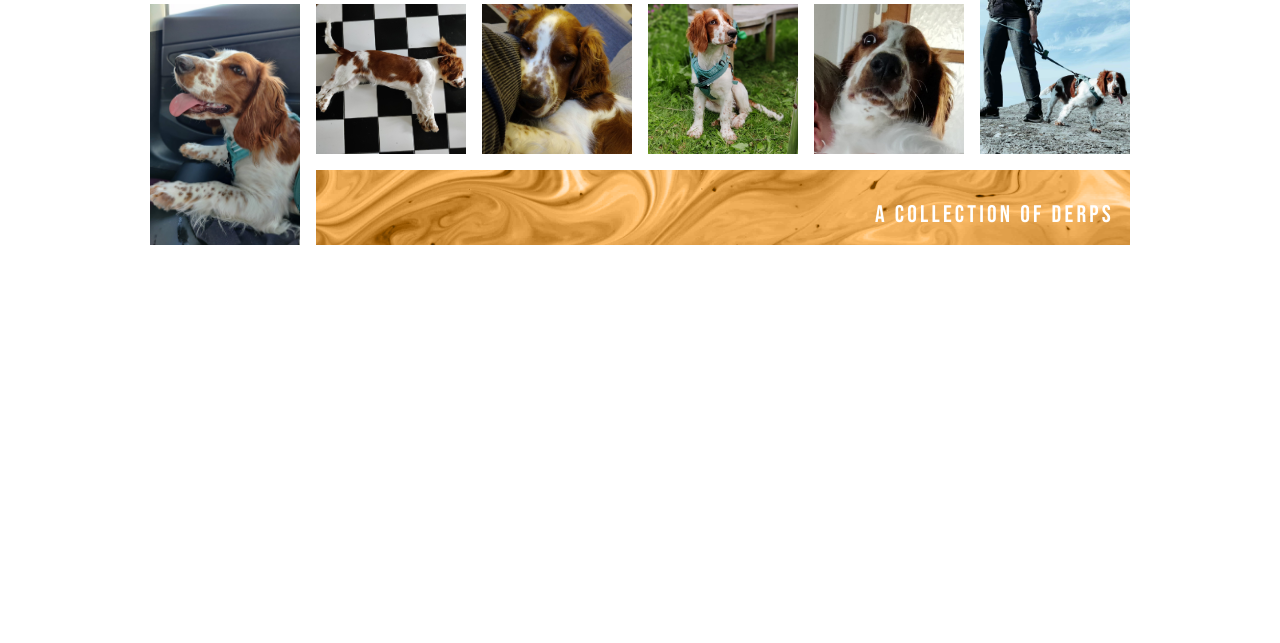
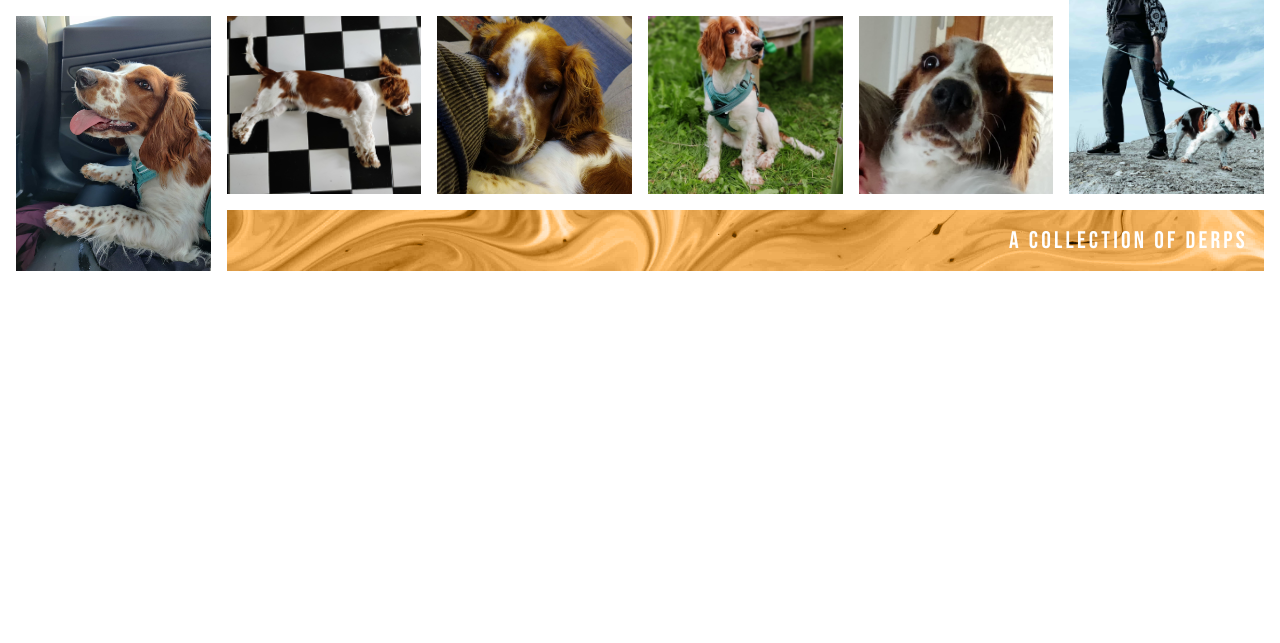
Before and after one commit to evesteve94/evesteve_cv, a plain HTML site: page grid-layout-project/index.html in a window 1280 px wide. Shown: the part 157-800 px from the top of the page. Drawn offline with Linux system fonts and the light colour scheme.

Commit message:
small responsitivity changes

```diff
--- a/grid-layout-project/style.css
+++ b/grid-layout-project/style.css
@@ -9,6 +9,7 @@ body {
     justify-content: center;
     align-items: center;
     font-family:'Roboto', sans-serif;
+    padding: 1rem;
 
 }
 
@@ -19,13 +20,11 @@ p {
 }
 
 .container {
-    /* width: 90vw;
-    height: 45vh; */
-    /* max-width: 70%; */
     gap: 1em;
     display: grid;
-    grid-template-columns: repeat(6, minmax(150px, 1fr));
-    grid-template-rows: 0.5fr minmax(150px, 1fr) 0.5fr;
+    width: 100%;
+    grid-template-columns: repeat(6, 1fr);
+    grid-template-rows: 0.5fr 2.5fr 0.5fr;
     grid-template-areas:
     'one one one one one sex'
     'two tre fyr fem sju sex'
@@ -49,7 +48,6 @@ h1, h2 {
     display: flex;
     justify-content: center;
     align-items: center;
-    /* border: 0.2rem solid white; */
 }
 
 .item-1 {
@@ -119,12 +117,9 @@ h1, h2 {
  @media (max-width: 820px) {
    .container {
     display: grid;
-    /* width: 90%;
-    height: 100%; */
     padding: 1rem;
     grid-template-columns: repeat(12, 1fr);
     grid-template-rows: repeat(7, 25%) ;
-    gap: 1em;
     grid-template-areas:
     'one one one two two two tre tre tre fyr fyr fyr'
     'one one one two two two tre tre tre fyr fyr fyr'
```
